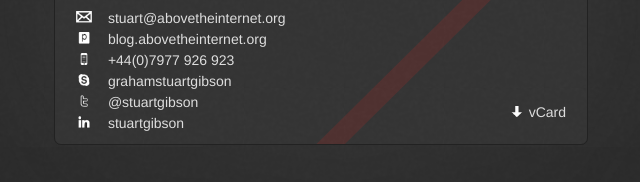
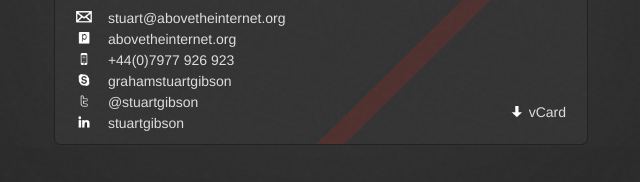
Before and after one commit to macressler/imetstuart.com, a plain HTML site: page public/index.html in a window 1280 px wide. Shown: the part 362-544 px from the top of the page, 306-946 px from the left. Drawn offline with Linux system fonts and the light colour scheme; a web font is replaced by a local one.

Commit message:
blog link

```diff
--- a/public/index.html
+++ b/public/index.html
@@ -50,7 +50,7 @@
 					</li>
 					<li>
 						<span class="leader"><img src="images/posterous.png" alt=""></span>
-						<a class="url" rel="me" href="http://blog.abovetheinternet.org" title="Stuart Gibson's infrequently updated blog">blog.abovetheinternet.org</a>
+						<a class="url" rel="me" href="http://abovetheinternet.org" title="Stuart Gibson's infrequently updated blog">abovetheinternet.org</a>
 					</li>
 					<li>
 						<span class="leader"><img src="images/phone.png" alt=""></span>
```
